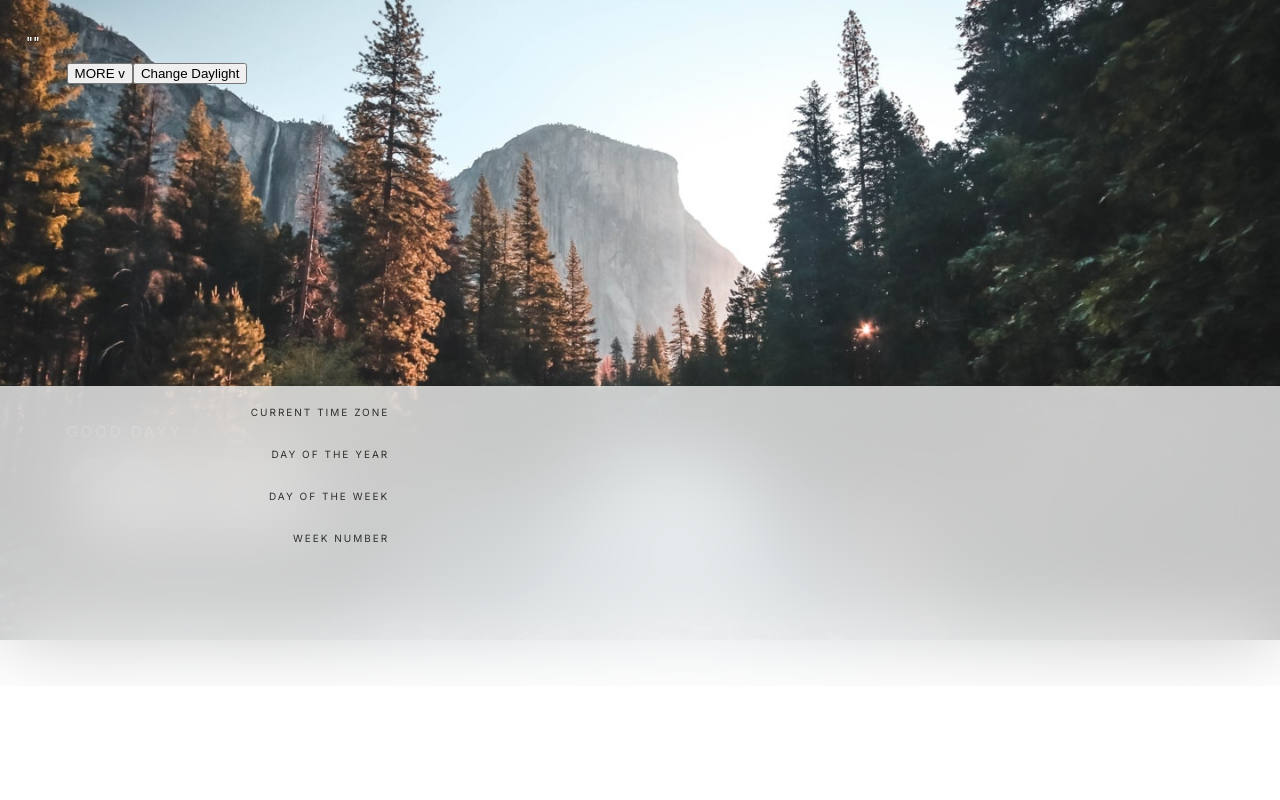
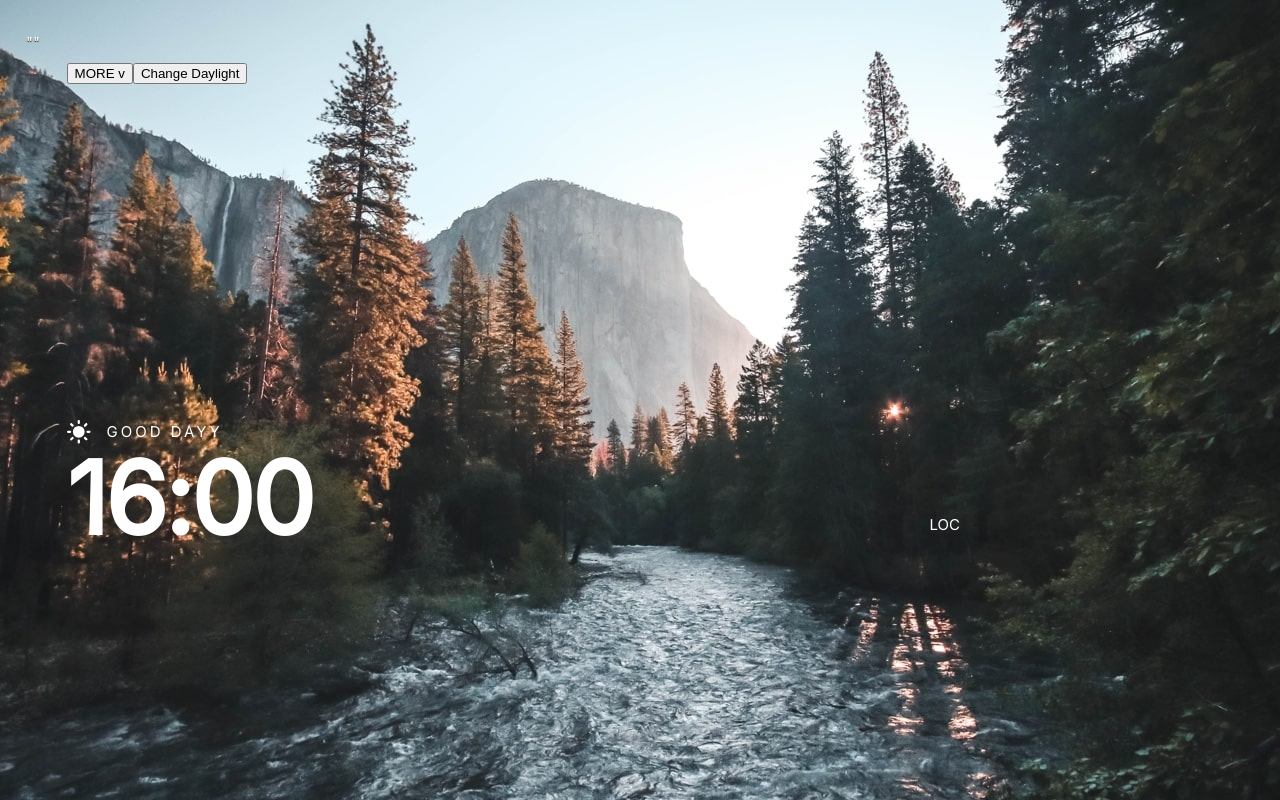
Before and after one commit to marfff/IP-International-clock-calender, a React (Create React App) app: page / in a window 1280 px wide. Built offline with nearby package versions, Linux system fonts and the light colour scheme; no server answers.

Commit message:
feature/added sun icon
feature/added sun icon

```diff
--- a/package.json
+++ b/package.json
@@ -6,7 +6,7 @@
 		"@testing-library/jest-dom": "^5.11.9",
 		"@testing-library/react": "^11.2.5",
 		"@testing-library/user-event": "^12.8.3",
-		"full-icu": "^1.3.1",
+		"chokidar": "^3.5.1",
 		"luxon": "^1.26.0",
 		"react": "^17.0.1",
 		"react-dom": "^17.0.1",
--- a/src/App.css
+++ b/src/App.css
@@ -2,7 +2,7 @@
 @import url("https://fonts.googleapis.com/css2?family=Inter&display=swap");
 
 .App {
-	height: 80vh;
+	height: 100vh;
 
 	background-size: cover;
 	background-repeat: no-repeat;
@@ -24,7 +24,7 @@
 	background-color: purple;
 }
 
-@media (min-width: 450px) {
+@media (min-width: 375px) {
 	.App {
 		background-position: center center;
 	}
@@ -59,7 +59,7 @@
 	letter-spacing: 2px;
 	align-items: flex-end;
 	line-height: 32px;
-  height:300px;
+	height: 300px;
 }
 
 .extraright {
@@ -69,7 +69,7 @@
 	font-size: 20px;
 	font-weight: bold;
 	width: 50%;
-  height:300px;
+	height: 300px;
 }
 
 .headings {
@@ -150,8 +150,7 @@
 .abb {
 	position: absolute;
 	height: 28px;
-	left: 54.57%;
-	right: 0%;
+	right: 25%;
 	top: calc(50% - 28px / 2 + 109.5px);
 	font-family: Inter;
 	font-style: normal;
@@ -162,7 +161,7 @@
 	display: flex;
 	align-items: flex-end;
 	text-transform: uppercase;
-	color: #ffffff;
+	color: white;
 }
 
 .loc {
@@ -190,3 +189,7 @@
 	top: -0px;
 	left: 5.2%;
 }
+
+.iconsun{
+	padding-right:16px;
+}
--- a/src/App.js
+++ b/src/App.js
@@ -36,7 +36,15 @@ const App = (props) => {
 				<Quote timeInformation={timeInformation} />
 
 				<div className="time">
-					<h3 className="greeting">{timeInformation.greeting}</h3>
+					<h3 className="greeting">
+						<img
+							className="iconsun"
+							style={{ fill: "red" }}
+							src={timeInformation.iconUrl}
+						></img>
+						{timeInformation.greeting}
+					</h3>
+					{console.log(timeInformation.iconUrl)}
 					<h3 className="timedisplay">{timeInformation.time}</h3>
 					<h3 className="abb">{timeInformation.abb}</h3>
 					<h3 className="loc">{timeInformation.timezone}</h3>
@@ -46,7 +54,8 @@ const App = (props) => {
 					<h3>{timeInformation.timezone}</h3>
 				</div>
 
-				<button className="buttono"
+				<button
+					className="buttono"
 					onClick={(ev) => {
 						ev.preventDefault();
 						setShowMore(!showMore);
@@ -54,7 +63,8 @@ const App = (props) => {
 				>
 					MORE v
 				</button>
-				<button className="buttono"
+				<button
+					className="buttono"
 					onClick={(ev) => {
 						ev.preventDefault();
 						setDaylight(!isDaylight);
@@ -62,7 +72,7 @@ const App = (props) => {
 				>
 					Change Daylight
 				</button>
-				{showMore && (
+				{!showMore && (
 					<div className="extra">
 						<p>
 							<Less timeInformation={timeInformation} />
--- a/src/Less.js
+++ b/src/Less.js
@@ -4,6 +4,7 @@ const Less = (props) => {
 	// console.log("PROPS INTO LESS", props);
 	return (
 		<div className="less">
+			<h1>hELLO</h1>
 			<div className="lessinner">
 				<div className="extraleft">
 					<p class="headings">CURRENT TIME ZONE</p>
--- a/src/Time.js
+++ b/src/Time.js
@@ -1,5 +1,7 @@
 import React, { useState, useEffect } from "react";
 import "./Time.css";
+import sun from "./images/desktop/icon-sun.svg";
+import moon from "./images/desktop/icon-moon.svg";
 
 let api_time = "https://worldtimeapi.org/api/ip";
 // let geo_time = "https://freegeoip.app";
@@ -13,6 +15,8 @@ const Time = (props) => {
 	const [timezone, setTimezone] = useState("");
 	const [error, setError] = useState("");
 	const [greeting, setGreeting] = useState("GOOD DAYY");
+	const [iconUrl, setIconUrl] = useState(sun);
+
 	// const [ip, setIp] = useState("");
 	// const [location, setLocation] = useState("");
 	// const [timezone, setTimezone] = useState("");
@@ -25,7 +29,7 @@ const Time = (props) => {
 			console.log(x);
 			setx(false);
 		}, 60000);
-		clearInterval()
+		clearInterval();
 	}, []);
 
 	console.log(x);
@@ -35,17 +39,22 @@ const Time = (props) => {
 		let hour = timer5.slice(0, 2);
 		if (hour > "12" && hour < "18") {
 			greeting1 = "GOOD AFTERNOON";
+			setIconUrl(sun);
 			return greeting1;
 		}
 		if (hour > "18" && hour < "23") {
 			greeting1 = "GOOD NIGHT";
+			setIconUrl(moon);
+			console.log("MOON",moon)
 			return greeting1;
 		}
 		if (hour < "12" && hour > "07") {
 			greeting1 = "GOOD MORNING";
+			setIconUrl(sun);
 			return greeting1;
 		} else {
 			greeting1 = "GOOD NIGHT";
+			setIconUrl(moon);
 		}
 		return greeting1;
 	};
@@ -92,6 +101,7 @@ const Time = (props) => {
 		timezone,
 		greeting,
 		x,
+		iconUrl,
 	};
 
 	// return (
```
Also changed, not shown: 2 other files (tests, documents, lock files or other folders).
